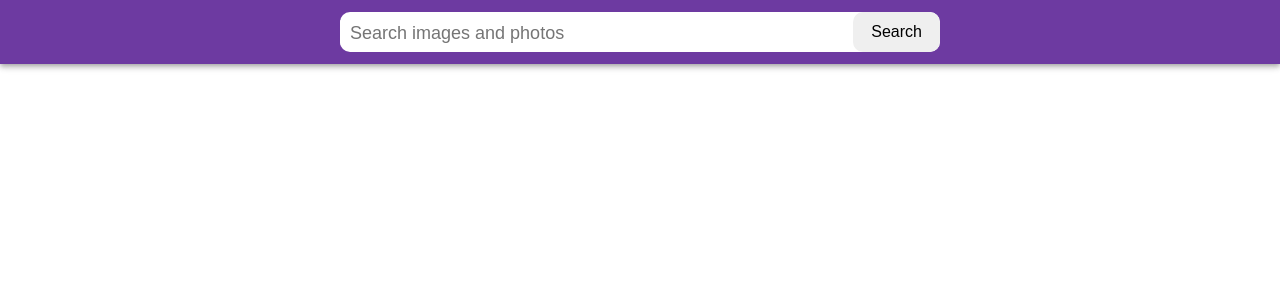
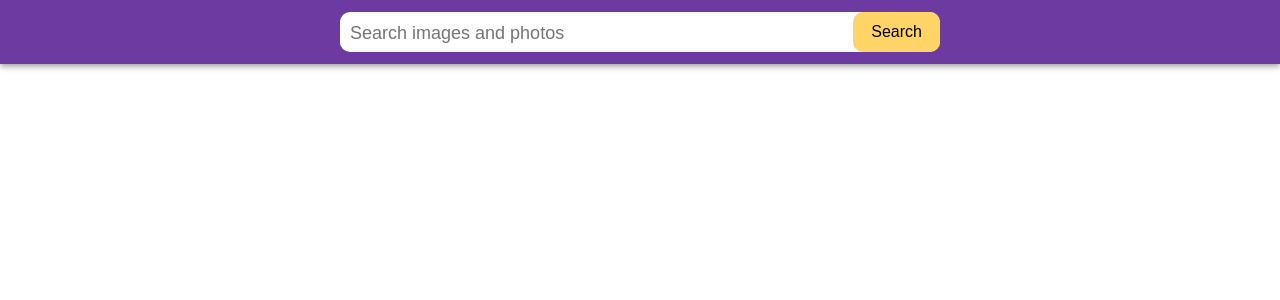
Before and after one commit to Andrij-Panasenko/Image-finder, a React (Create React App) app: page / in a window 1280 px wide. Shown: the top 300 px of the page. Built offline with nearby package versions, Linux system fonts and the light colour scheme.

Commit message:
header styled

```diff
--- a/src/components/SearchBar/SearchBar.styled.js
+++ b/src/components/SearchBar/SearchBar.styled.js
@@ -51,4 +51,11 @@ export const Button = styled.button`
   outline: none;
   border: none;
   border-radius: ${p => p.theme.spacing(5)};
+  background-color: ${p => p.theme.colors.orange};
+  transition: background-color ${p => p.theme.tratsition};
+
+  &:hover,
+  &:focus {
+    background-color: #f59d56;
+  }
 `;
```
